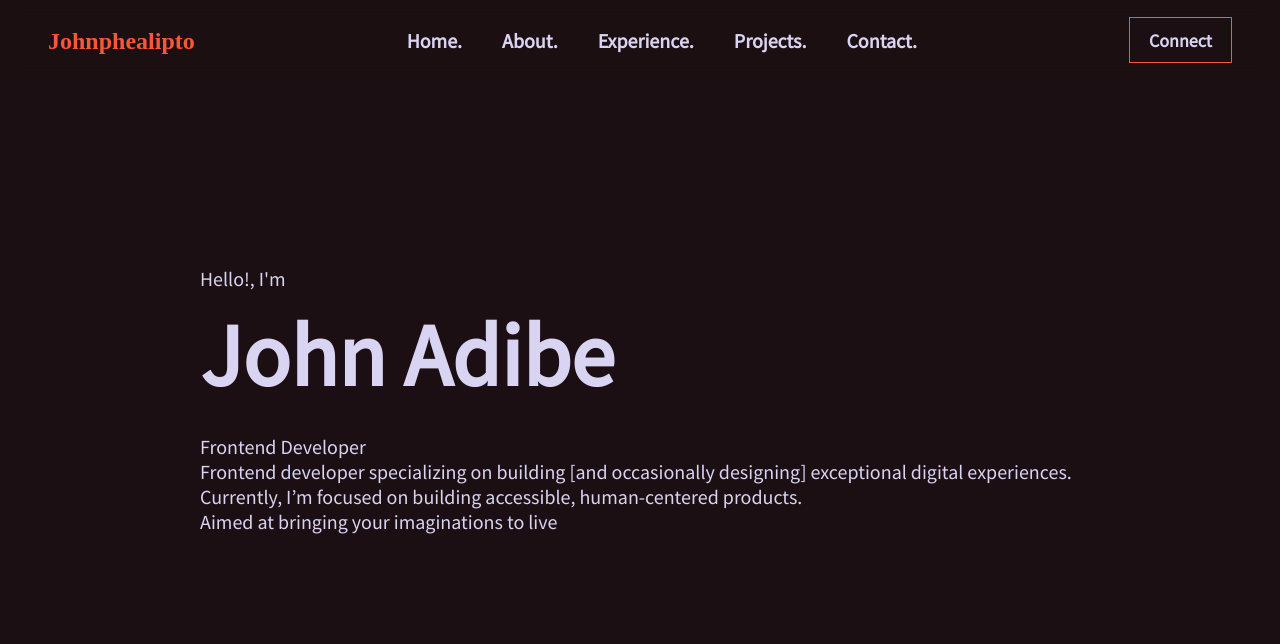
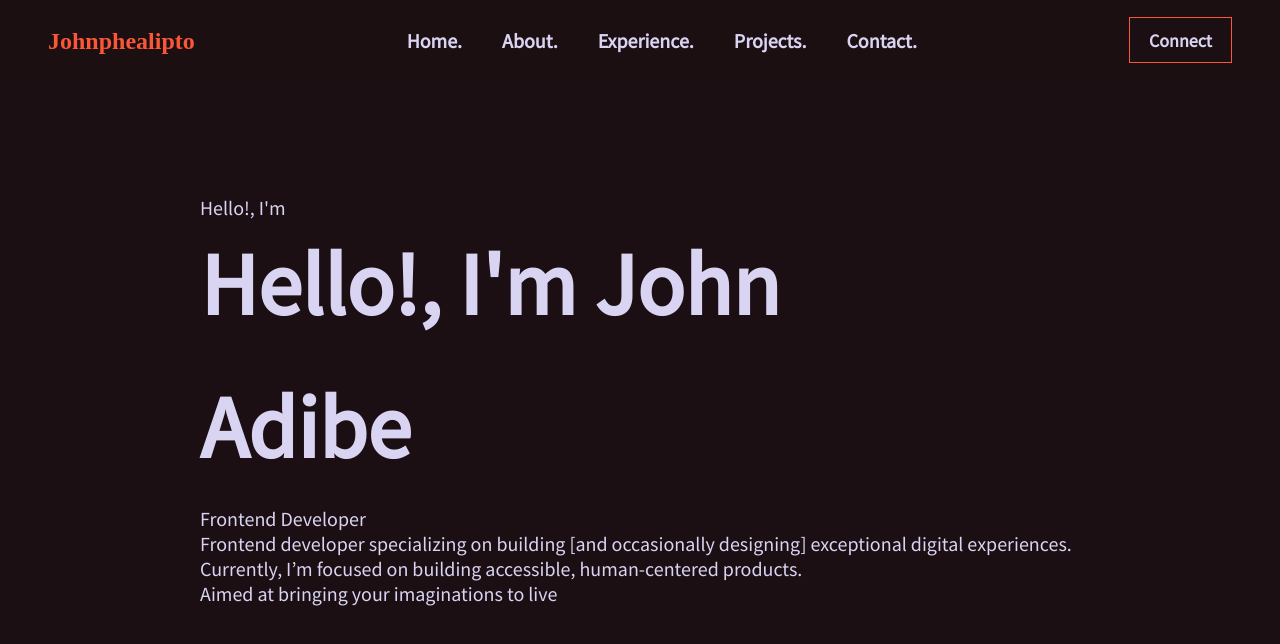
Before and after one commit to abed-obaah/abed-portfolio, a React (Create React App) app: page / in a window 1280 px wide. Shown: the top 644 px of the page. Built offline with nearby package versions, Linux system fonts and the light colour scheme; a web font is replaced by a local one.

Commit message:
Update Home.js

```diff
--- a/src/components/Home.js
+++ b/src/components/Home.js
@@ -5,7 +5,8 @@ const Home = () => {
     <section id="home">
       {/* <code className="hello-world">Hello! I'm</code> */}
       <p>Hello!, I'm</p>
-      <h1 className="name">John Adibe</h1>
+      <h1 className="name">Hello!, I'm John</h1>
+      <h1 className="name">Adibe</h1>
       <p>Frontend Developer</p>
       <p>Frontend developer specializing on building [and occasionally designing] exceptional digital experiences. Currently, I’m focused on building accessible, human-centered products.</p>
       <p>Aimed at bringing your imaginations to live</p>
```
